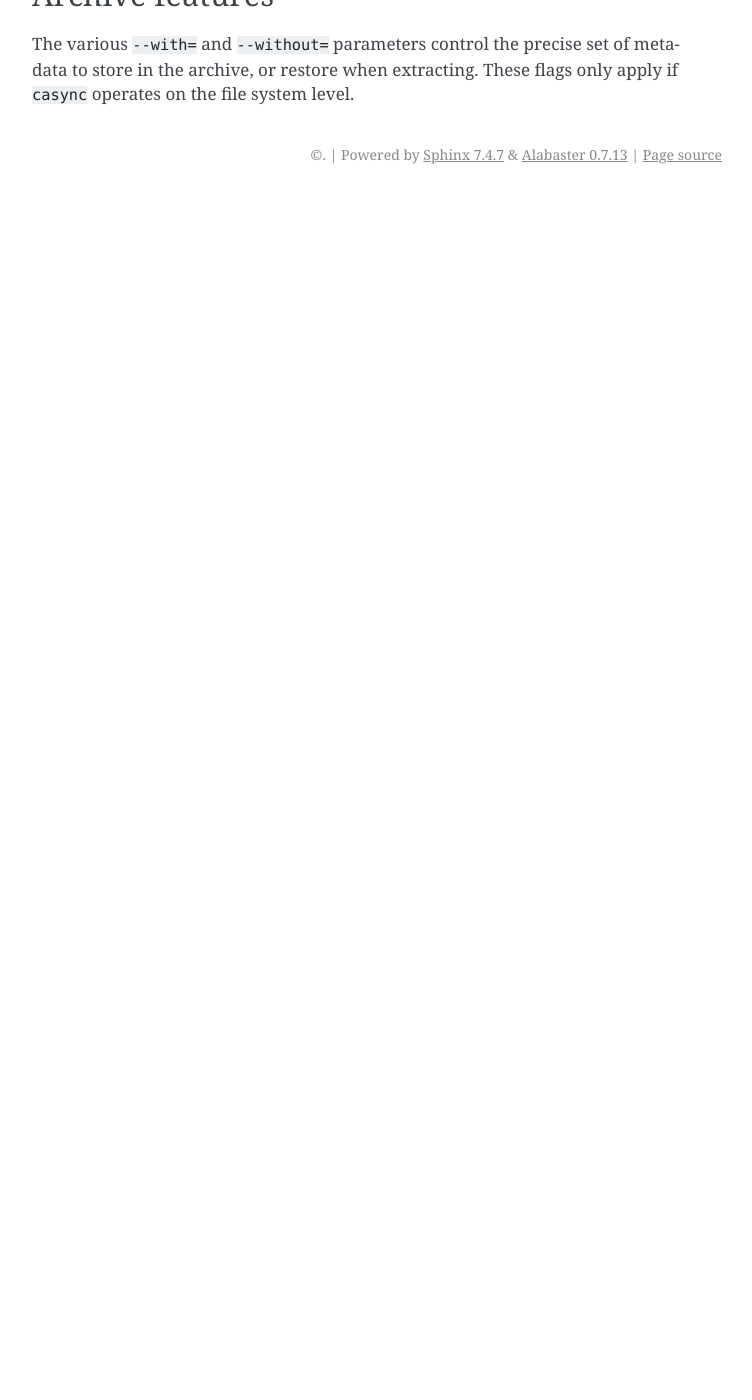
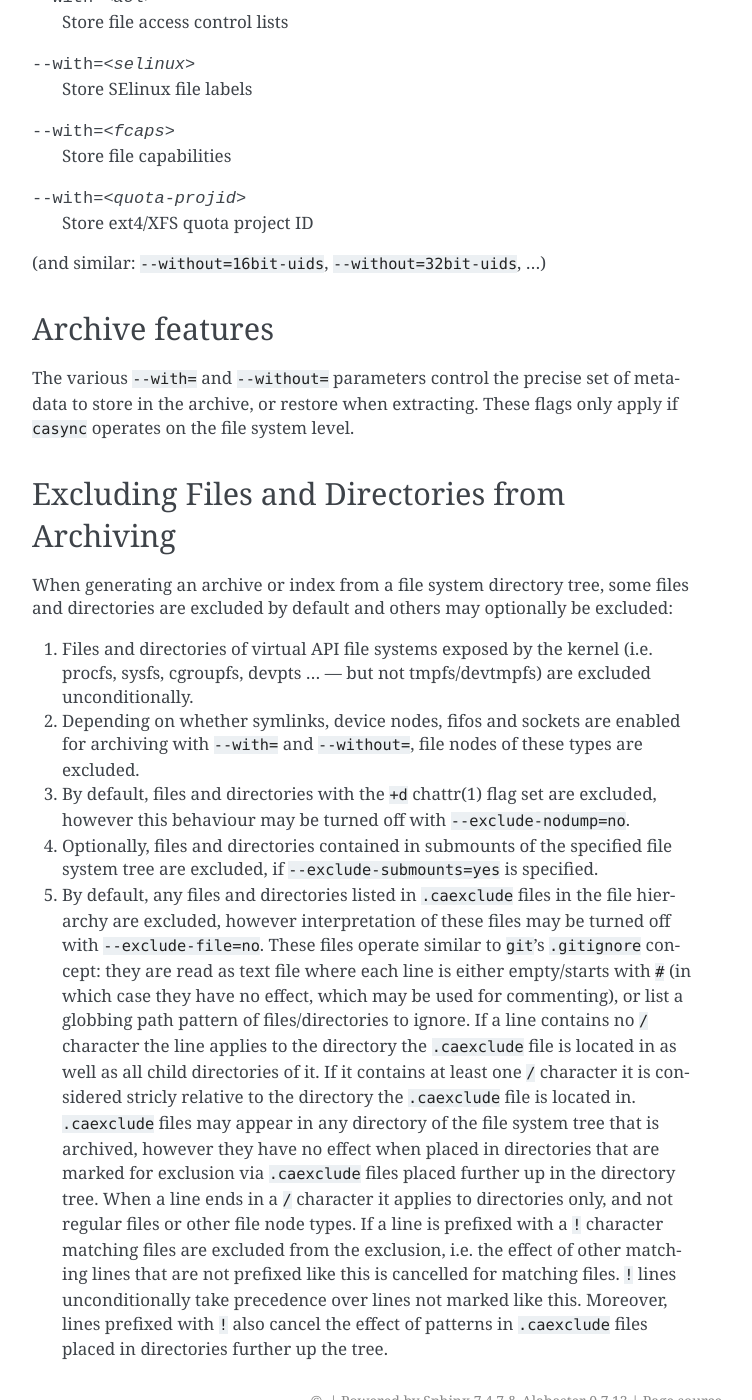
Before and after one commit to systemd/casync, a Sphinx documentation site: the page built from doc/casync.rst, in a window 1280 px wide and 1400 px high, scrolled down 8063 px. Shown: the whole window, without its empty margins (388-1140 px from the left). Built offline with Sphinx 7.4.7, drawn with Linux system fonts in a browser that asks for light colours; before the commit the page ends 8257 px from its top, so only the background shows below that; some of the changed text lies outside the part shown.

Commit message:
man: briefly document the various bits we recently added

```diff
--- a/doc/casync.rst
+++ b/doc/casync.rst
@@ -159,9 +159,12 @@ General options:
 --digest=<DIGEST>               Pick digest algorithm (sha512-256 or sha256)
 --compression=<COMPRESSION>     Pick compression algorithm (zstd, xz or gzip)
 --seed=<PATH>                   Additional file or directory to use as seed
+--cache=<PATH>                  Directory to use as encoder cache
+--cache-auto, -c                Pick encoder cache directory automatically
 --rate-limit-bps=<LIMIT>        Maximum bandwidth in bytes/s for remote communication
 --exclude-nodump=no             Don't exclude files with chattr(1)'s +d **nodump** flag when creating archive
 --exclude-submounts=yes         Exclude submounts when creating archive
+--exclude-file=no               Don't respect .caexclude files in the file tree
 --reflink=no                    Don't create reflinks from seeds when extracting
 --hardlink=yes                  Create hardlinks from seeds when extracting
 --punch-holes=no                Don't create sparse files when extracting
@@ -169,6 +172,7 @@ General options:
 --undo-immutable=yes            When removing existing files, undo chattr(1)'s +i 'immutable' flag when extracting
 --seed-output=no                Don't implicitly add pre-existing output as seed when extracting
 --recursive=no                  List non-recursively
+--mkdir=no                      Don't automatically create mount directory if it is missing
 --uid-shift=<yes|SHIFT>         Shift UIDs/GIDs
 --uid-range=<RANGE>             Restrict UIDs/GIDs to range
 
@@ -232,6 +236,7 @@ Individual archive features:
 --with=<acl>               Store file access control lists
 --with=<selinux>           Store SElinux file labels
 --with=<fcaps>             Store file capabilities
+--with=<quota-projid>      Store ext4/XFS quota project ID
 
 (and similar: ``--without=16bit-uids``, ``--without=32bit-uids``, ...)
 
@@ -241,3 +246,47 @@ Archive features
 The various ``--with=`` and ``--without=`` parameters control the precise set
 of metadata to store in the archive, or restore when extracting. These flags
 only apply if ``casync`` operates on the file system level.
+
+Excluding Files and Directories from Archiving
+----------------------------------------------
+
+When generating an archive or index from a file system directory tree, some
+files and directories are excluded by default and others may optionally be
+excluded:
+
+1. Files and directories of virtual API file systems exposed by the kernel
+   (i.e. procfs, sysfs, cgroupfs, devpts … — but not tmpfs/devtmpfs) are
+   excluded unconditionally.
+
+2. Depending on whether symlinks, device nodes, fifos and sockets are enabled
+   for archiving with ``--with=`` and ``--without=``, file nodes of these types
+   are excluded.
+
+3. By default, files and directories with the ``+d`` chattr(1) flag set are
+   excluded, however this behaviour may be turned off with
+   ``--exclude-nodump=no``.
+
+4. Optionally, files and directories contained in submounts of the specified
+   file system tree are excluded, if ``--exclude-submounts=yes`` is specified.
+
+5. By default, any files and directories listed in ``.caexclude`` files in the
+   file hierarchy are excluded, however interpretation of these files may be
+   turned off with ``--exclude-file=no``. These files operate similar to
+   ``git``'s ``.gitignore`` concept: they are read as text file where each line
+   is either empty/starts with ``#`` (in which case they have no effect, which
+   may be used for commenting), or list a globbing path pattern of
+   files/directories to ignore. If a line contains no ``/`` character the line
+   applies to the directory the ``.caexclude`` file is located in as well as
+   all child directories of it. If it contains at least one ``/`` character it
+   is considered stricly relative to the directory the ``.caexclude`` file is
+   located in. ``.caexclude`` files may appear in any directory of the file
+   system tree that is archived, however they have no effect when placed in
+   directories that are marked for exclusion via ``.caexclude`` files placed
+   further up in the directory tree. When a line ends in a ``/`` character it
+   applies to directories only, and not regular files or other file node
+   types. If a line is prefixed with a ``!`` character matching files are
+   excluded from the exclusion, i.e. the effect of other matching lines that
+   are not prefixed like this is cancelled for matching files. ``!`` lines
+   unconditionally take precedence over lines not marked like this. Moreover,
+   lines prefixed with ``!`` also cancel the effect of patterns in
+   ``.caexclude`` files placed in directories further up the tree.
```
